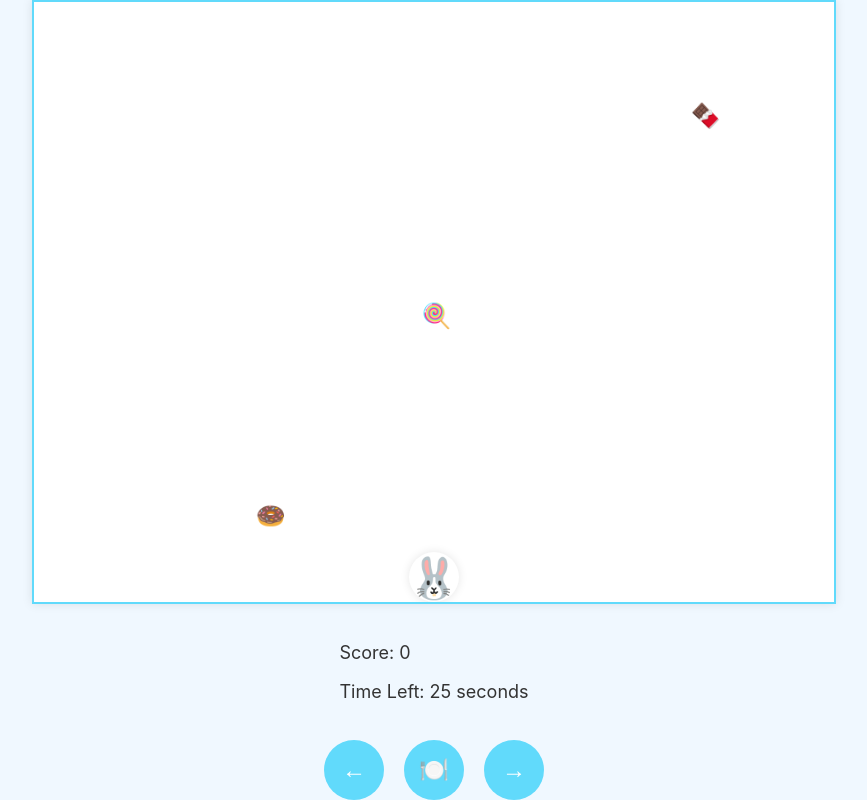
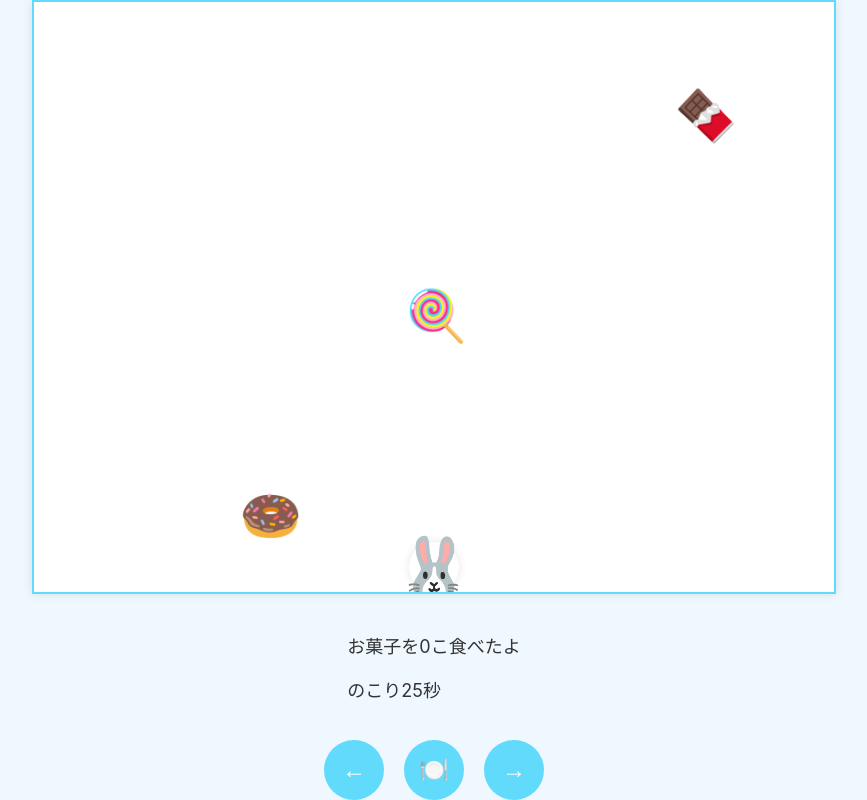
Before and after one commit to torusk/minigame, a React (Create React App) app: page / in a window 1280 px wide. Shown: the whole page, without its empty margins (206-1073 px from the left). Built offline with nearby package versions, Linux system fonts and the light colour scheme.

Commit message:
サイズを大きくしたりとか

```diff
--- a/src/components/Enemy.js
+++ b/src/components/Enemy.js
@@ -16,7 +16,7 @@ function Enemy({ x, y, type }) {
         display: "flex",
         justifyContent: "center",
         alignItems: "center",
-        fontSize: "24px",
+        fontSize: "50px",
       }}
     >
       {candyEmojis[type]}
--- a/src/components/GameInfo.js
+++ b/src/components/GameInfo.js
@@ -3,8 +3,8 @@ import React from "react";
 function GameInfo({ score, timeLeft }) {
   return (
     <div className="game-info">
-      <p>Score: {score}</p>
-      <p>Time Left: {timeLeft} seconds</p>
+      <p>お菓子を{score}こ食べたよ</p>
+      <p> のこり{timeLeft}秒</p>
     </div>
   );
 }
--- a/src/components/GameOver.js
+++ b/src/components/GameOver.js
@@ -1,11 +1,11 @@
-import React from 'react';
+import React from "react";
 
 function GameOver({ score, onRestart }) {
   return (
     <div className="game-over">
-      <h1>Game Over</h1>
-      <p>Score: {score}</p>
-      <button onClick={onRestart}>Restart</button>
+      <h1>〜🐰おしまい🍩〜</h1>
+      <p>すごい！おやつを{score}こも食べたよ！！</p>
+      <button onClick={onRestart}>もう一度あそぶ</button>
     </div>
   );
 }
--- a/src/components/Plate.js
+++ b/src/components/Plate.js
@@ -1,5 +1,5 @@
-import React from 'react';
-import { PLATE_SIZE } from '../constants';
+import React from "react";
+import { PLATE_SIZE } from "../constants";
 
 function Plate({ x, y }) {
   return (
@@ -10,8 +10,8 @@ function Plate({ x, y }) {
         top: y,
         width: PLATE_SIZE,
         height: PLATE_SIZE,
-        position: 'absolute',
-        fontSize: '24px',
+        position: "absolute",
+        fontSize: "36px",
       }}
     >
       🍽️
--- a/src/components/Player.js
+++ b/src/components/Player.js
@@ -14,7 +14,7 @@ function Player({ x }) {
         display: "flex",
         justifyContent: "center",
         alignItems: "center",
-        fontSize: "40px",
+        fontSize: "60px",
       }}
     >
       🐰
```
